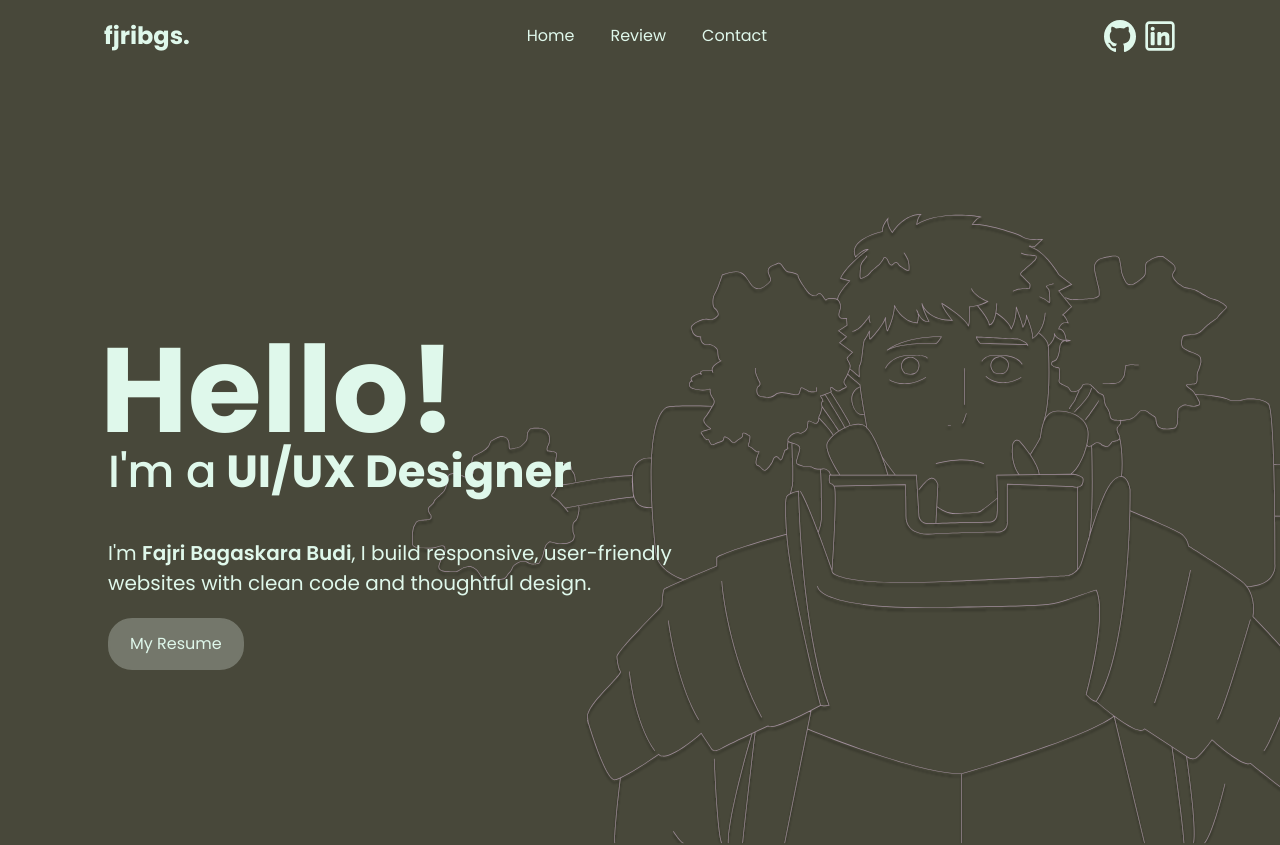
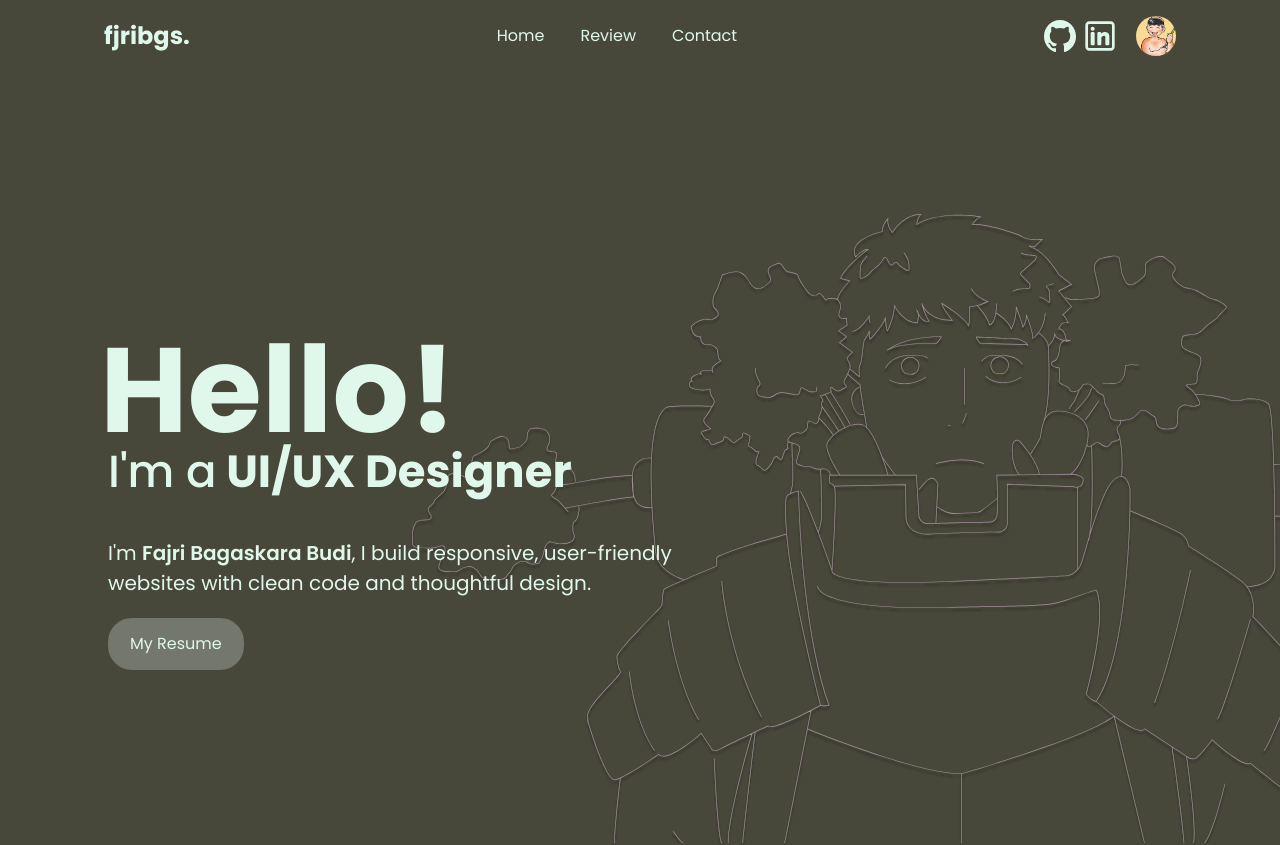
Before and after one commit to fjribgs/nontonin, a React (Vite) app: page / in a window 1280 px wide. Shown: the top 845 px of the page. Built offline with nearby package versions, Linux system fonts and the light colour scheme; a web font is replaced by a local one.

Commit message:
adjust settings

```diff
--- a/src/components/Home.jsx
+++ b/src/components/Home.jsx
@@ -20,30 +20,37 @@ function Hero() {
     place-content-between pl-9 sm:pl-25 sm:pr-25'>
       <div id="hero-left" className='z-10'>
         <img src={laios} alt="laios" className='size-48 rounded-3xl mb-7 block sm:hidden'/>
+
         <div id="title" className='font-bold text-6xl sm:text-[120px]
         text-[var(--primary1)] '>Hello!</div>
+
         <div id="subtitle" className='font-bold md:pl-2 text-[21px]
         sm:text-[45px] text-[var(--primary1)] pl-1 -mt-1.5 sm:-mt-3
         '><span className='font-medium'>I'm a</span><span
           className='transition-all duration-3000 ease-in'> {roles[index]}</span>
         </div>
+
         <div id="description" className='mt-4 sm:mt-8 pr-10 pl-1
         text-[var(--primary1)] max-w-80 sm:pl-2 sm:max-w-160
         sm:text-[20px]'>I'm <span className='font-semibold'>Fajri Bagaskara
         Budi</span>, I build responsive, user-friendly websites with clean
         code and thoughtful design.</div>
+
         <div id="button" className='flex'>
           <a id="my-resume" className='border-2 py-3 px-5 mt-5 ml-2 rounded-3xl
           bg-[var(--primary3)] border-[var(--primary3)] text-[var(--primary1)]
           hover:bg-[var(--primary5)] duration-150 ease-in'>My Resume</a>
         </div>
       </div>
+
       <div id="hero-right" className="size-130 hidden sm:hidden ml-10 items-center
       z-10">
         <img src={laios} alt="laios" className='rounded-3xl mb-7
         hidden sm:block'/>
       </div>
-      <img src={laiosbg} alt="laiosbg" className='absolute ml-30 h-254'/>
+
+      <img src={laiosbg} alt="laiosbg" className='absolute ml-30 h-254 hidden
+      sm:block'/>
     </div>
   )
 }
--- a/src/components/Navbar.jsx
+++ b/src/components/Navbar.jsx
@@ -1,11 +1,13 @@
 import '../index.css'
 import githubwhite from '../assets/github-white.svg'
 import linkedinwhite from '../assets/linkedin-white.svg'
+import laios from '../assets/laios.jpeg'
 
 function Navbar() {
   return (
     <nav className="bg-[var(--primary5)] text-[var(--primary1)] flex
-    place-content-between h-18 w-full p-9 sm:px-26 items-center fixed">
+    place-content-between h-18 w-full p-9 sm:px-26 items-center fixed
+    z-50">
       <div id="navbar-left" className="font-bold text-2xl">fjribgs.</div>
       <div id="navbar-center" className="hidden sm:block justify-center">
         <ul className="flex gap-9">
@@ -14,11 +16,13 @@ function Navbar() {
           <li className='cursor-pointer duration-200 ease-in hover:font-bold'><a href="#">Contact</a></li>
         </ul>
       </div>
-      <div id="navbar-right" className='flex gap-2'>
-        <a href="#" className=''><img src={githubwhite} alt=""
+      <div id="navbar-right" className='flex gap-2 items-center'>
+        <a href="https://github.com/fjribgs" className=''><img src={githubwhite} alt=""
         className='size-6 lg:size-8'/></a>
-        <a href="#" className=''><img src={linkedinwhite} alt=""
+        <a href="https://linkedin.com/in/fajribagas" className=''><img src={linkedinwhite} alt=""
         className='size-6 lg:size-8'/></a>
+        <div id="img" className='mt-7 ml-3'><img src={laios} alt="laios" className='rounded-4xl mb-7
+        hidden sm:block size-10'/></div>
       </div>
     </nav>
   )
```
